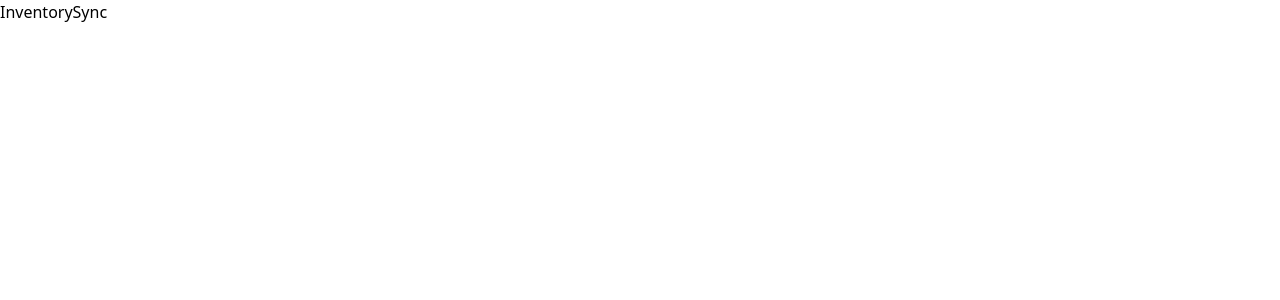
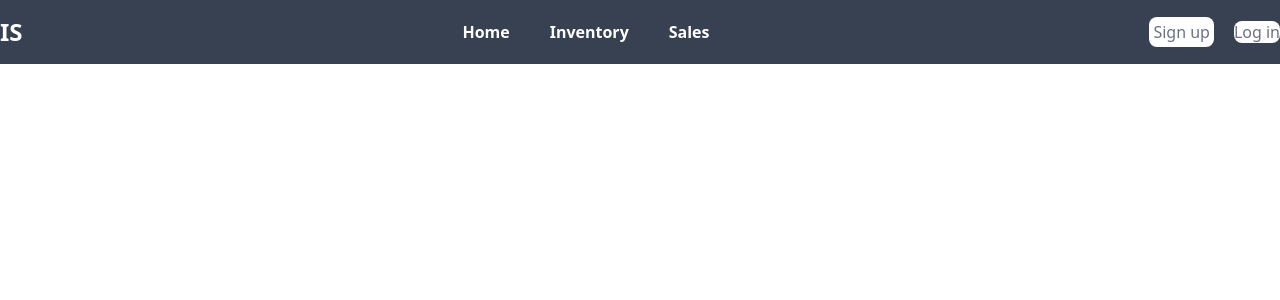
Before and after one commit to gathu1/InventorySync, a React (Vite) app: page / in a window 1280 px wide. Shown: the top 300 px of the page. Built offline with nearby package versions, Linux system fonts and the light colour scheme.

Commit message:
add navbar

```diff
--- a/src/App.jsx
+++ b/src/App.jsx
@@ -1,9 +1,18 @@
-import React from 'react'
+import { BrowserRouter as Router, Routes, Route } from "react-router-dom";
+import Navbar from './components/Navbar'
+import Home from './components/Home'
 
 const App = () => {
   return (
-    <div>InventorySync</div>
+
+   <Router>
+    <Navbar/>
+    <Routes>
+      <Route path="/" element={<Home />} />
+    </Routes>
+    </Router>
+
   )
 }
 
-export default App
+export default App ;
--- /dev/null
+++ b/src/components/Home.jsx
@@ -0,0 +1,15 @@
+import { Link } from 'react-router-dom';
+
+const Home = () => {
+  return (
+    <>
+      <div className='container1'>
+
+
+      </div>
+
+    </>
+  )
+}
+
+export default Home
--- /dev/null
+++ b/src/components/Navbar.jsx
@@ -0,0 +1,36 @@
+import { Link } from "react-router-dom";
+
+const Navbar = () => {
+    return (
+        <>
+
+            <nav className='bg-gray-700 py-3'>
+                <div className='container  flex justify-between items-center mt-1 mb-1 '>
+                    <Link to="/" className='text-white   font-bold text-2xl'><strong>IS</strong></Link>
+                    <ul className="flex justify-center items-center space-x-10">
+                        <li>
+                            <Link to="/" className='hover:underline hover:text-green-500 text-white transition duration-300 ease-in-out font-bold '>Home</Link>
+                        </li>
+                        <li>
+                            <Link to="#" className='hover:underline hover:text-green-500 text-white transition duration-300 ease-in-out font-bold '>Inventory</Link>
+                        </li><li>
+                            <Link to="#" className='hover:underline hover:text-green-500 text-white transition duration-300 ease-in-out font-bold '>Sales</Link>
+                        </li>
+                    </ul>
+                    <div>
+                    <button>
+                        <Link to="#" className='rounded-lg bg-white hover:underline hover:text-black text-gray-500 transition duration-300 ease-in-out mr-5 p-1'>Sign up</Link>
+                        </button>
+                        <button>
+                        <Link to="#" className='rounded-lg bg-white hover:underline hover:text-black text-gray-500 transition duration-300 ease-in-out '>Log in</Link>
+                        </button>
+                        </div>
+                </div>
+
+
+            </nav>
+        </>
+    )
+}
+
+export default Navbar;
```
